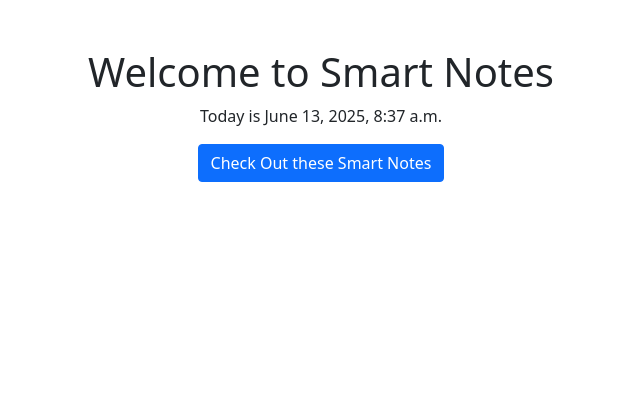
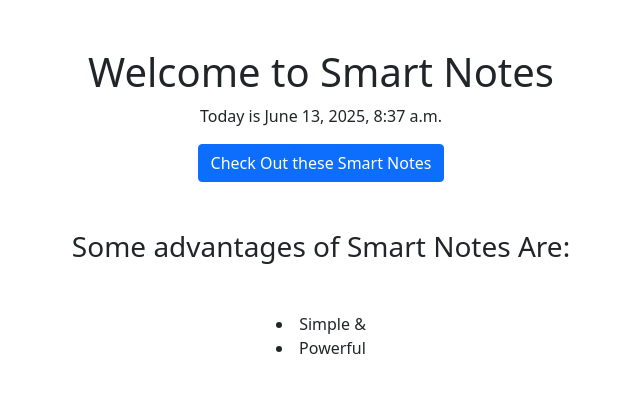
Before and after one commit to mr-prasai2004/Learning-Django, a Django app: page /home in a window 1280 px wide. Shown: the top 393 px of the page, without its empty margins (319-959 px from the left). Run offline with Django 5.2, Linux system fonts and the light colour scheme.

Commit message:
Added Advantage page

```diff
--- /dev/null
+++ b/home/templates/home/advantages.html
@@ -0,0 +1,7 @@
+<html>
+    <li>Simple &</li>
+    <li>
+        Powerful
+    </li>
+
+</html>
--- a/home/templates/home/welcome.html
+++ b/home/templates/home/welcome.html
@@ -2,5 +2,8 @@
 {% block content %}
     <h1>Welcome to Smart Notes</h1>
     <p>Today is {{today}}</p>
+
     <a href="{% url 'notes.list' %}" class="btn btn-primary"> Check Out these Smart Notes</a>
+    <h3 class="my-5">Some advantages of Smart Notes Are:</h3>
+    {% include 'home/advantages.html' %}
     {% endblock %}
```
